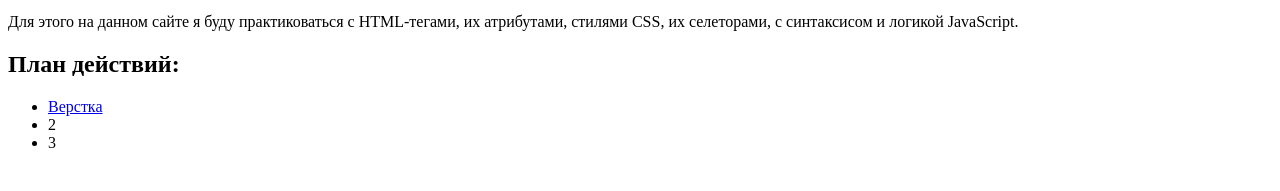
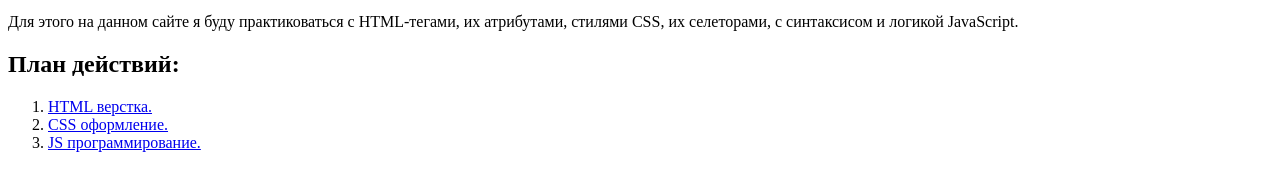
Before and after one commit to MariaSuba4eva/Site, a plain HTML site: page index.html in a window 1280 px wide. Shown: the part 119-310 px from the top of the page. Drawn offline with Linux system fonts and the light colour scheme.

Commit message:
Update index.html

```diff
--- a/index.html
+++ b/index.html
@@ -1,3 +1,4 @@
+
 <!DOCTYPE html>
 <html lang="en">
 <head>
@@ -16,12 +17,16 @@
         стилями CSS, их селеторами, с синтаксисом и логикой JavaScript.
     </p>
     <h2>План действий:</h2>
-    <ul>
+    <ol>
         <li>
-            <a href="pages/verstka.html">Верстка</a>
+            <a href="pages/verstka.html">HTML верстка.</a>
         </li>
-        <li>2</li>
-        <li>3</li>
-    </ul>
+        <li>
+            <a href="pages/verstka.html">CSS оформление.</a>
+        </li>
+        <li>
+            <a href="pages/verstka.html">JS программирование.</a>
+        </li>
+    </ol>
 </body>
 </html>
```
